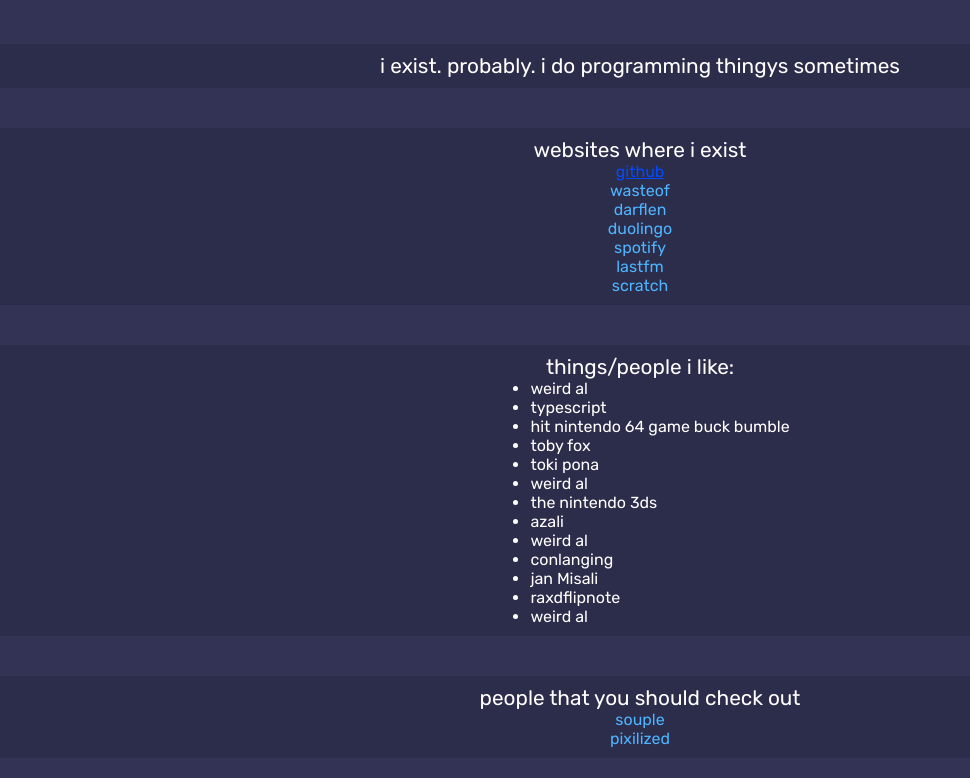
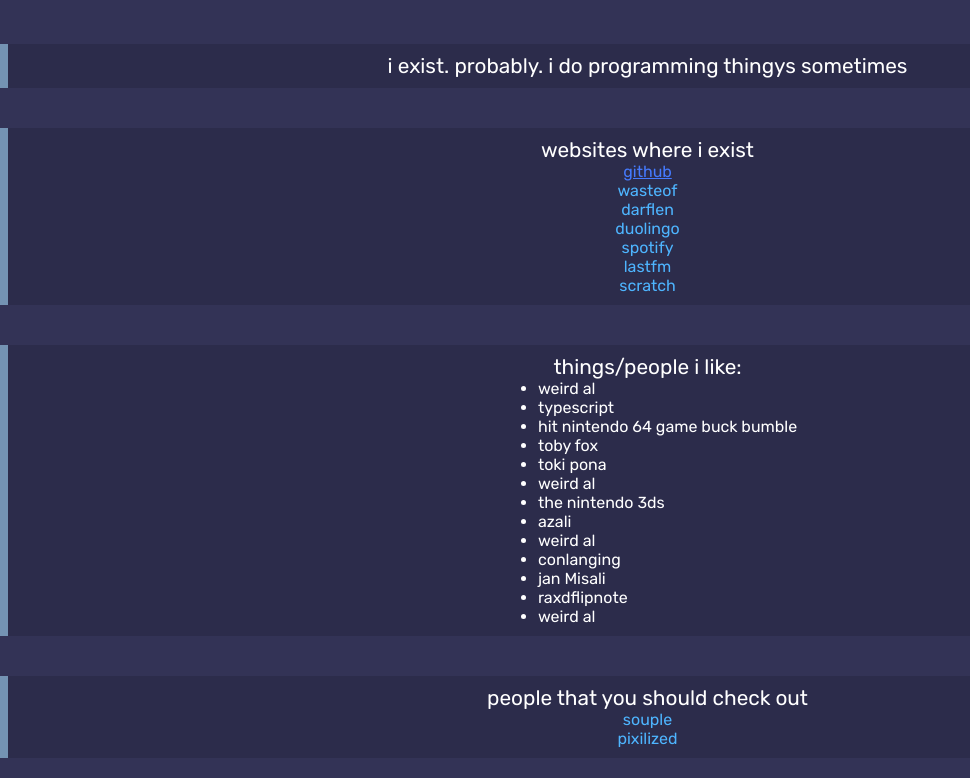
Before and after one commit to somenoodlesguy/somenoodlesguy.github.io, a plain HTML site: page index.html in a window 1280 px wide. In both pictures the pointer is over the link "github". Shown: the part 77-855 px from the top of the page, without its empty margins (0-970 px from the left). Drawn offline with Linux system fonts and the light colour scheme.

Commit message:
add some cool awesomes

```diff
--- a/style.css
+++ b/style.css
@@ -26,7 +26,7 @@ p {
     align-items: center;
     flex-direction: column;
     margin: 20px;
-
+    border-left: 15px solid #7493b3;
 }
 
 .cool-box-thing > * {
@@ -44,6 +44,6 @@ a {
     text-decoration: none;
 }
 a:hover {
-    color: #004bff;
+    color: #457bff;
     text-decoration: underline;
 }
```
